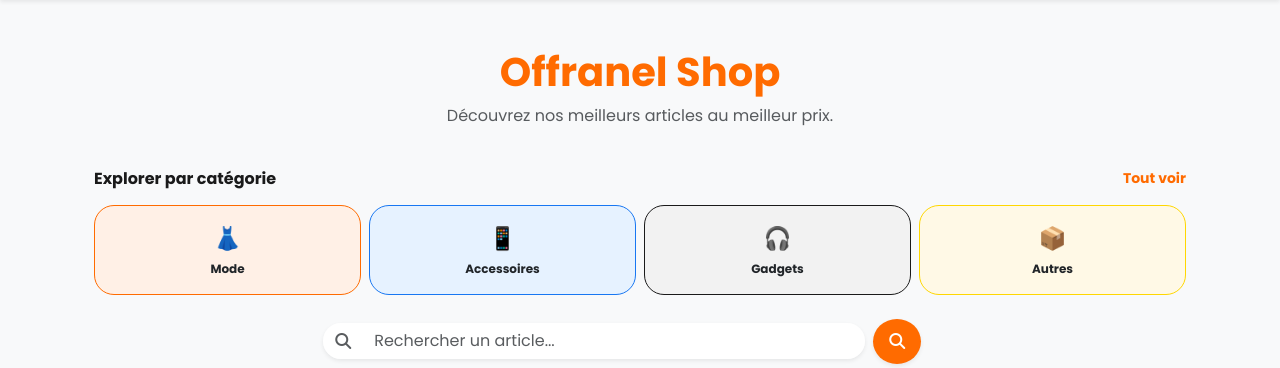
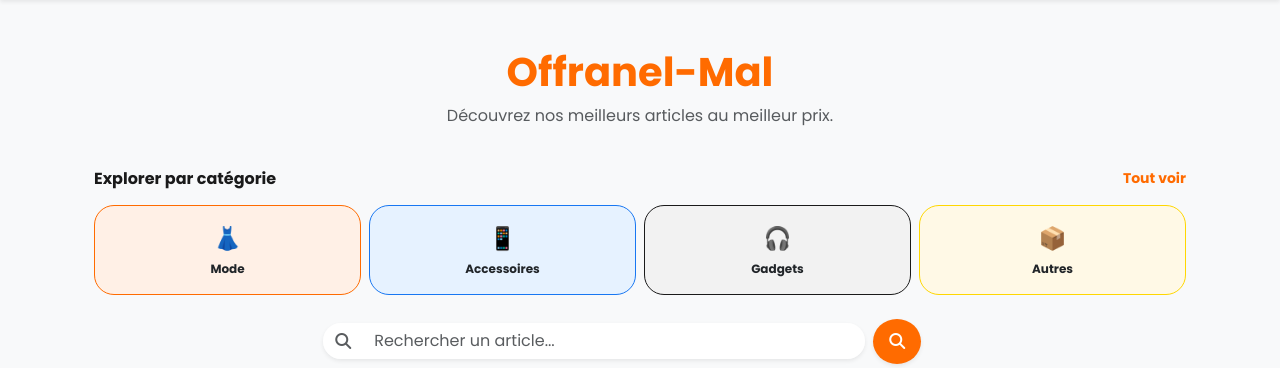
Before and after one commit to erno-ngoy/mal-offranel, a Flask app: page / in a window 1280 px wide. Shown: the part 89-457 px from the top of the page. Run offline with Flask 3, Linux system fonts and the light colour scheme; data that the repository does not hold is empty.

Commit message:
Correction d'un bug

```diff
--- a/templates/index.html
+++ b/templates/index.html
@@ -52,7 +52,7 @@
 </style>
 
 <div class="text-center py-4 animate__animated animate__fadeIn">
-    <h1 class="fw-bold" style="color: #FF6B00;">Offranel Shop</h1>
+    <h1 class="fw-bold" style="color: #FF6B00;">Offranel-Mal</h1>
     <p class="text-muted">Découvrez nos meilleurs articles au meilleur prix.</p>
 </div>
 
```
